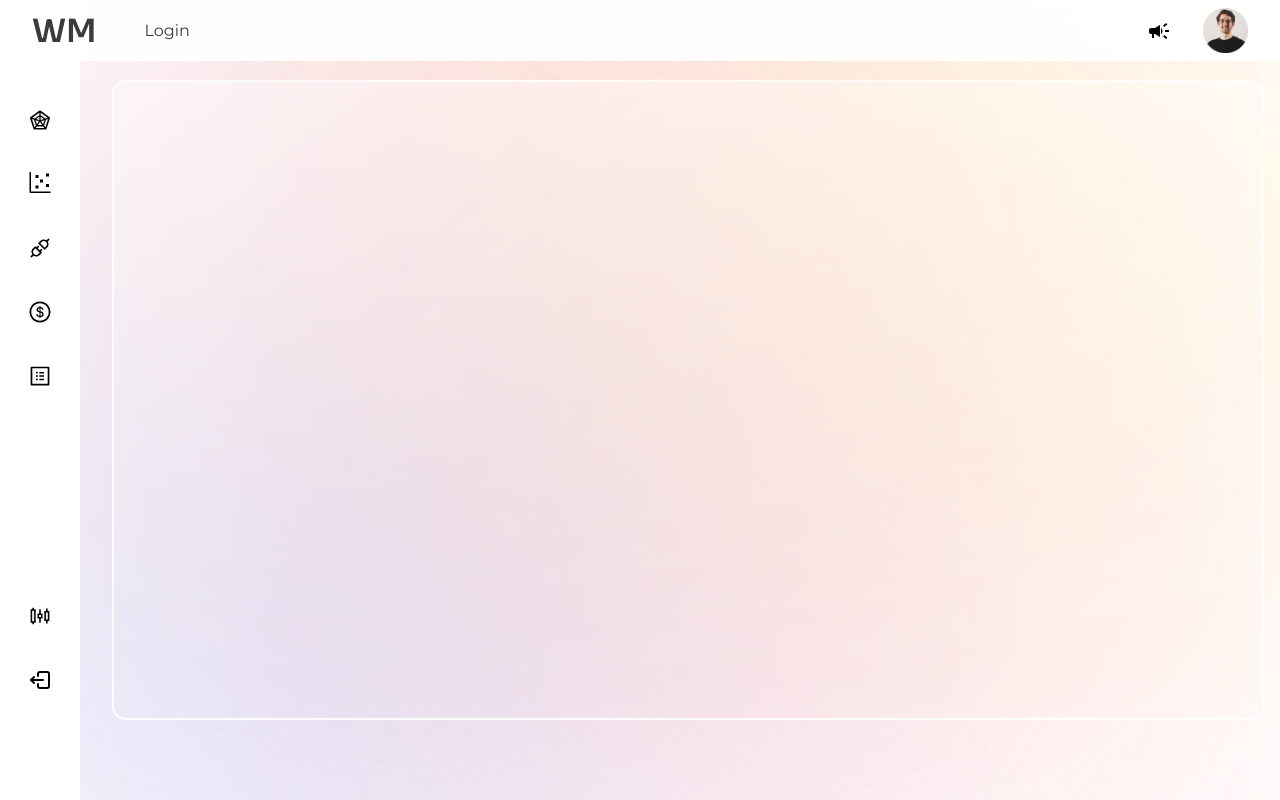
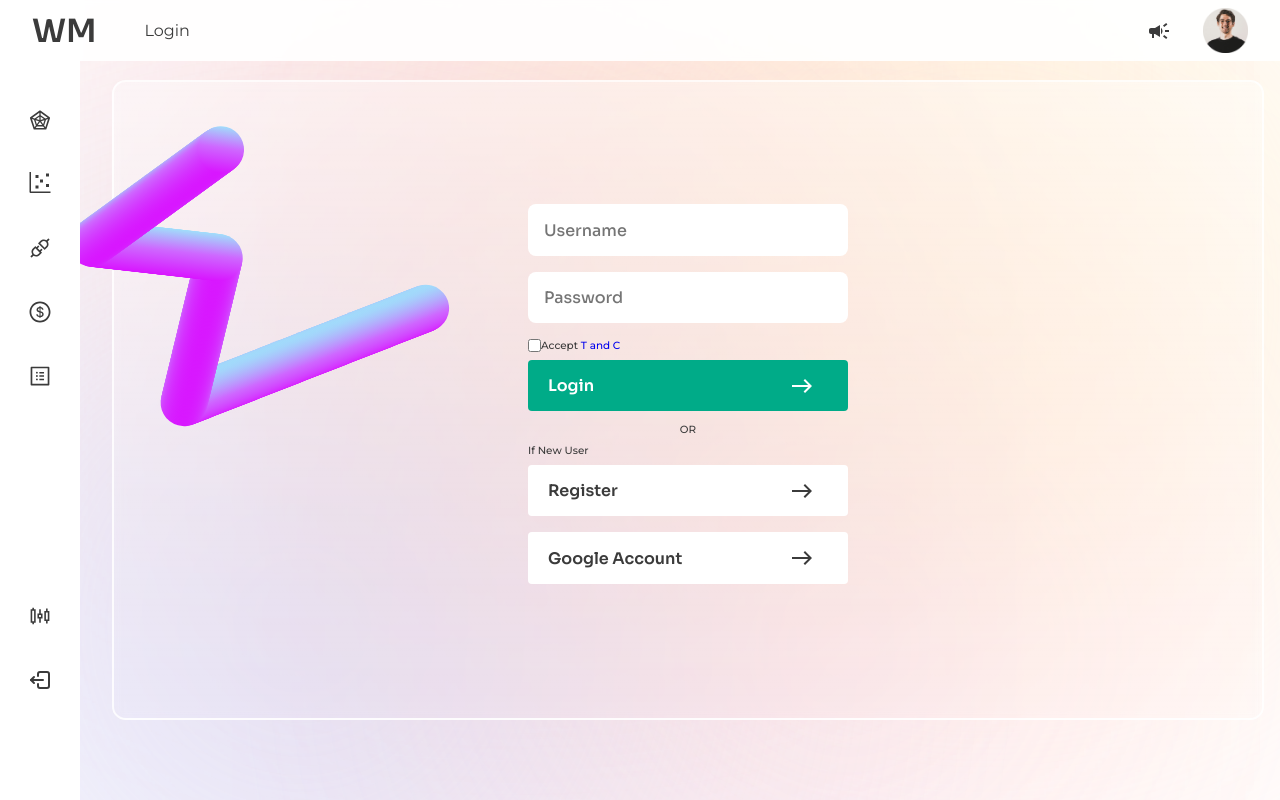
Before and after one commit to naveengitboi/walletmanagerapp, a React (Create React App) app in the folder frontend/: page /login in a window 1280 px wide. Before the commit this address had no page. Built offline with nearby package versions, Linux system fonts and the light colour scheme.

Commit message:
added login and register page

```diff
--- a/frontend/src/App.css
+++ b/frontend/src/App.css
@@ -20,7 +20,7 @@
   --p_20px: 1.25rem;
   --p_16px: 1rem;
   --p_14px: 0.879rem;
-  --tiny_text: 0.75rem;
+  --tiny_text: 0.65rem;
 
   /* colors */
   --light_gray: #efefef;
@@ -35,7 +35,7 @@
 
   /* svg */
   --svg_size: 1.5rem;
-  --svg_color: black;
+  --svg_color: var(--dark_gray);
 }
 
 .hLarge {
@@ -73,7 +73,7 @@
 .tinyText {
   font-family: var(--monte);
   font-size: var(--tiny_text);
-  font-weight: 600;
+  font-weight: 500;
 }
 .darkGreen {
   color: var(--dark_green);
@@ -84,6 +84,7 @@
 .darkGray {
   color: var(--dark_gray);
 }
+
 .glassBg {
   background-image: linear-gradient(
     rgba(255, 255, 255, 0.39),
@@ -105,11 +106,13 @@
   cursor: pointer;
   font-family: var(--sora);
   font-weight: 600;
+  font-size: var(--p_16px);
 }
 .buttonWithIcon {
   display: flex;
   justify-content: space-between;
   align-items: center;
+  padding: 0.85rem 1.25rem;
 }
 .buttonWithIcon svg {
   font-size: var(--svg_size);
@@ -117,6 +120,10 @@
   margin: 0 0.85rem;
 }
 .lightGreenBg {
+  background-color: var(--light_green);
+  color: var(--white_color);
+}
+.darkGreenBg {
   background-color: var(--dark_green);
   color: var(--white_color);
 }
@@ -128,7 +135,36 @@
   background-color: var(--dark_gray);
   color: var(--white_color);
 }
+.hideBtn {
+  cursor: not-allowed;
+  background-color: var(--light_gray);
+}
+.showBtn {
+  cursor: pointer;
+}
 
+/*input elements*/
+.inputEle {
+  padding: 0.95rem 1rem;
+  border: none;
+  outline: none;
+  font-size: var(--p_16px);
+  font-family: var(--sora);
+  font-weight: 500;
+  background-color: var(--white_color);
+  border-radius: 0.5rem;
+  margin: 0.5rem 0;
+}
+
+a {
+  text-decoration: none;
+}
+.svgWhite svg {
+  color: var(--white_color);
+}
+.svgDark svg {
+  color: var(--dark_gray);
+}
 /* body */
 body {
   color: var(--dark_gray);
@@ -142,16 +178,19 @@ body {
   display: flex;
   height: 100vh;
   overflow-y: auto;
+  overflow-x: hidden;
 }
 
 .routesContainer {
   padding: 10vh 2rem;
-  overflow-y: auto;
+  min-height: 90vh;
+  overflow-y: scroll;
+  overflow-x: hidden;
 }
 
 .insideRoutesContainer {
   padding: 2rem;
   border-radius: 0.85rem;
   min-width: 90vw;
-  min-height: 80vh;
+  min-height: 100%;
 }
--- a/frontend/src/App.js
+++ b/frontend/src/App.js
@@ -4,6 +4,8 @@ import Header from './components/Header';
 import SideNav from './components/SideNav';
 import Dashboard from './pages/Dashboard';
 import Transactions from './pages/Transactions';
+import Register from './pages/Register';
+import Login from './pages/Login';
 function App() {
   return (
     <>
@@ -13,10 +15,12 @@ function App() {
           <SideNav />
           <div className="routesContainer ">
             <div className="insideRoutesContainer glassBg">
-            <Routes>
-              <Route path='/' element={<Dashboard/>} />
-              <Route path='/transactions' element={<Transactions/>} />
-            </Routes>
+              <Routes>
+                <Route path='/' element={<Dashboard />} />
+                <Route path='/transactions' element={<Transactions />} />
+                <Route path='/register' element={<Register />} />
+                <Route path='/login' element={<Login />} />
+              </Routes>
             </div>
           </div>
         </div>
--- a/frontend/src/components/Header.js
+++ b/frontend/src/components/Header.js
@@ -1,7 +1,7 @@
 import React from 'react'
 import '../componentStyles/Header.css'
 import { MdCampaign } from "react-icons/md";
-import { useLocation } from 'react-router-dom'
+import { useLocation, Link } from 'react-router-dom'
 function Header() {
     let location = useLocation()
     return (
@@ -15,7 +15,7 @@ function Header() {
 
                 <MdCampaign />
                 <div className="profileCircle">
-                    <img src="/profile.png" alt="profile image" />
+                    <Link to='/register'><img src="/profile.png" alt="profile image" /></Link>
                 </div>
             </div>
 
--- /dev/null
+++ b/frontend/src/pages/Login.js
@@ -0,0 +1,64 @@
+import React, { useState } from 'react'
+import { Link } from 'react-router-dom'
+import { MdEast } from "react-icons/md";
+import '../pagesCss/Register.css'
+
+function Login() {
+
+    const [userDetails, setUserDetails] = useState({
+        username: '',
+        password: '',
+        tc: false
+    })
+
+    const handleChage = (e) => {
+        const val = e.target.value
+        const name = e.target.name
+        setUserDetails({ ...userDetails, [name]: val })
+
+    }
+    const handleLogin = (e) => {
+        e.preventDefault()
+    }
+
+
+
+    return (
+        <div className='page registerPage'>
+            <div className="bgSvg">
+                <img src="/assets/bg/bgillu.svg" alt="" />
+            </div>
+            <form action="">
+                <input type="text" placeholder='Username' className='inputEle' name='username' onChange={handleChage} />
+                <input type="password" placeholder='Password' className='inputEle' name='password' onChange={handleChage} />
+                <div className="checkBoxContainer">
+                    <input type="checkbox" id='acceptT&C' onClick={(e) => {
+                        setUserDetails((prev) => ({ ...prev, tc: !prev.tc }))
+
+                    }} />
+                    <label htmlFor="acceptT&C" className='tinyText'>Accept <Link>T and C</Link></label>
+                </div>
+                <button type='submit' className='defaultBtn buttonWithIcon lightGreenBg svgWhite' onClick={handleLogin}>Login <MdEast /> </button>
+
+                <p className='tinyText centerTexts' >OR</p>
+
+            </form>
+            <div className="otherOptions">
+                <p className='tinyText'>If New User</p>
+                <Link to='/register'><button className='defaultBtn buttonWithIcon'>
+                    Register <MdEast />
+                </button></Link>
+
+                <button className='defaultBtn buttonWithIcon'>
+                    Google Account <MdEast />
+                </button>
+
+            </div>
+
+
+        </div>
+    )
+}
+
+
+export default Login
--- /dev/null
+++ b/frontend/src/pages/Register.js
@@ -0,0 +1,67 @@
+import React, { useState } from 'react'
+import { Link } from 'react-router-dom'
+import { MdEast } from "react-icons/md";
+import '../pagesCss/Register.css'
+function Register() {
+
+    const [userDetails, setUserDetails] = useState({
+        username: '',
+        email: '',
+        createPwd: '',
+        confirmPwd: '',
+        tc: false
+    })
+
+    const handleChage = (e) => {
+        const val = e.target.value
+        const name = e.target.name
+        setUserDetails({ ...userDetails, [name]: val })
+
+    }
+    const handleRegister = (e) => {
+        e.preventDefault()
+        console.log(userDetails)
+    }
+
+
+
+    return (
+        <div className='page registerPage'>
+            <div className="bgSvg">
+                <img src="/assets/bg/bgillu.svg" alt="" />
+
+            </div>
+            <form action="">
+                <input type="text" placeholder='Username' className='inputEle' name='username' onChange={handleChage} />
+                <input type="email" placeholder='Email' className='inputEle' name='email' onChange={handleChage} />
+                <input type="password" placeholder='Create Password' className='inputEle' name='createPwd' onChange={handleChage} />
+                <input type="password" placeholder='Confirm Password' className='inputEle' name='confirmPwd' onChange={handleChage} />
+                <div className="checkBoxContainer">
+                    <input type="checkbox" id='acceptT&C' onClick={(e) => {
+                        setUserDetails((prev) => ({ ...prev, tc: !prev.tc }))
+
+                    }} />
+                    <label htmlFor="acceptT&C" className='tinyText'>Accept <Link>T and C</Link></label>
+                </div>
+                <button type='submit' className='defaultBtn buttonWithIcon lightGreenBg svgWhite' onClick={handleRegister}>Register <MdEast /> </button>
+
+                <p className='tinyText centerTexts' >OR</p>
+
+            </form>
+            <div className="otherOptions">
+                <Link to='/login'><button className='defaultBtn buttonWithIcon'>
+                    Login <MdEast />
+                </button></Link>
+
+                <button className='defaultBtn buttonWithIcon'>
+                    Google Account <MdEast />
+                </button>
+
+            </div>
+
+
+        </div>
+    )
+}
+
+export default Register
--- /dev/null
+++ b/frontend/src/pagesCss/Register.css
@@ -0,0 +1,40 @@
+.registerPage {
+  display: flex;
+  justify-content: center;
+  align-items: center;
+  min-height: 70vh;
+  flex-direction: column;
+  position: relative;
+}
+
+.bgSvg {
+  position: absolute;
+  left: -10%;
+  transform: rotate(60deg);
+}
+.bgSvg img {
+  width: 50%;
+}
+
+.registerPage form,
+.otherOptions {
+  display: flex;
+  flex-direction: column;
+  min-width: 25vw;
+}
+
+.checkBoxContainer {
+  display: flex;
+  align-items: center;
+  margin: 0.5rem 0;
+  cursor: pointer;
+}
+.centerTexts {
+  text-align: center;
+  margin: 0.75rem 0 0.5rem;
+}
+
+.otherOptions button {
+  width: 100%;
+  margin: 0.5rem 0;
+}
```
Also changed, not shown: frontend/public/assets/bg/bg.svg (added), frontend/public/assets/bg/bgillu.svg (added).
